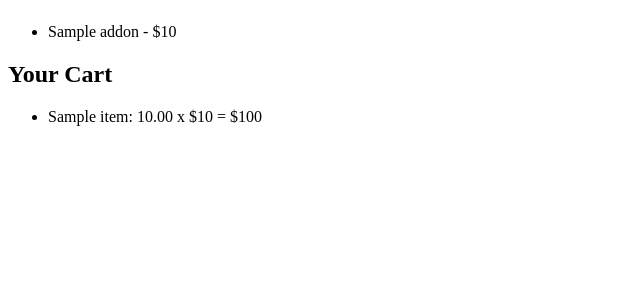
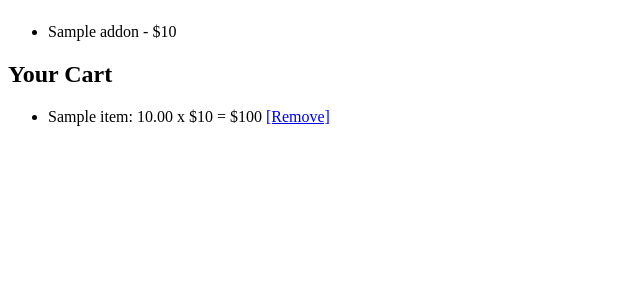
Before and after one commit to st25209-lgtm/CSC2FlaskPractice, a Flask app: template templates/index.html in a window 1280 px wide. Shown: the part 193-493 px from the top of the page, without its empty margins (0-640 px from the left). Run offline with Flask 3, Linux system fonts and the light colour scheme; the template is opened without the code that fills it: most values are stand-ins (such as "Sample title", 1, 10 or a date in 2020).

Commit message:
Added remove feature

```diff
--- a/app.py
+++ b/app.py
@@ -56,5 +56,9 @@ def invoice():
 def order_history():
     return render_template('order_history.html')
 
+@app.route('/remove_from_cart')
+def remove_from_cart():
+    return render_template("index.html")
+
 if __name__ == '__main__':
     app.run(debug=True)
--- a/templates/index.html
+++ b/templates/index.html
@@ -42,6 +42,7 @@
             {% for item, details in cart.items() %}
              <li>
                 {{ item }}: {{ '%.2f' % details['quantity'] }} x ${{ details['price'] }} = ${{ details['quantity'] * details['price'] }}
+                <a href="{{ url_for('remove_from_cart', item=item) }}">[Remove]</a>
              </li>
             {% endfor %}
         </ul>
```
